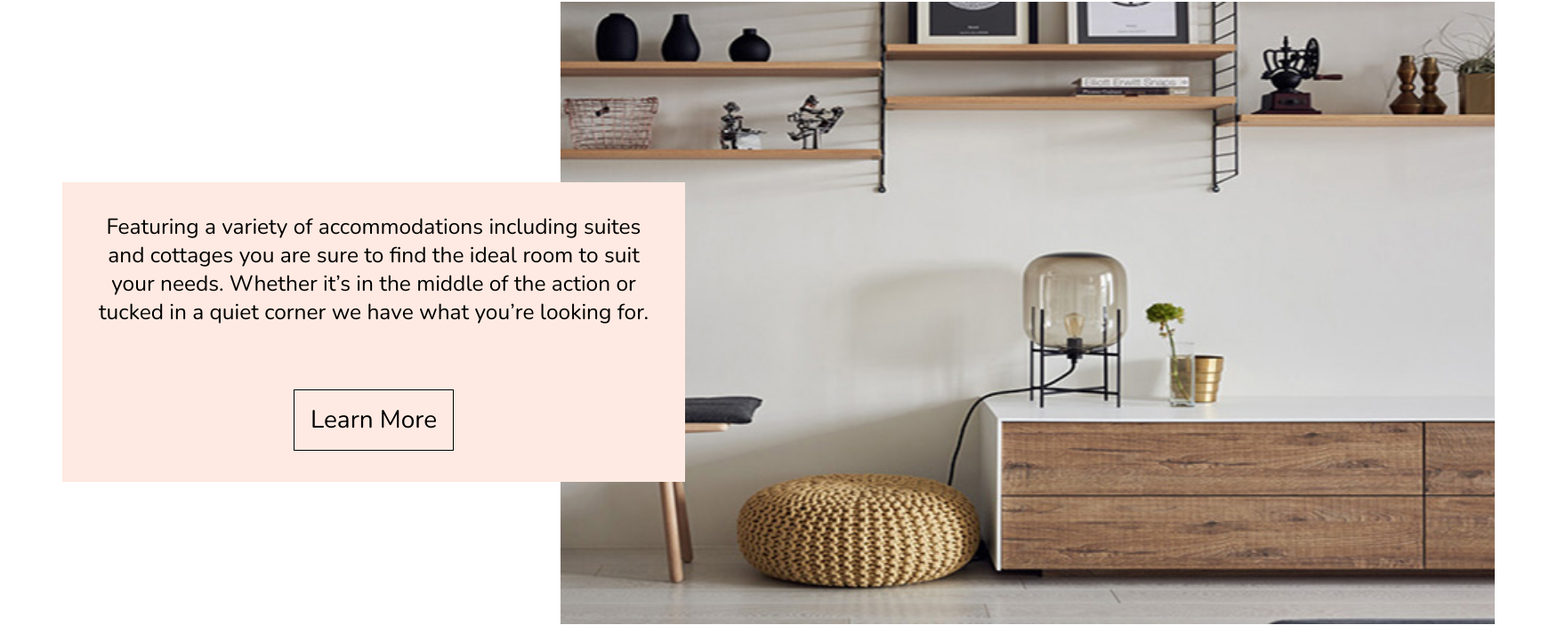
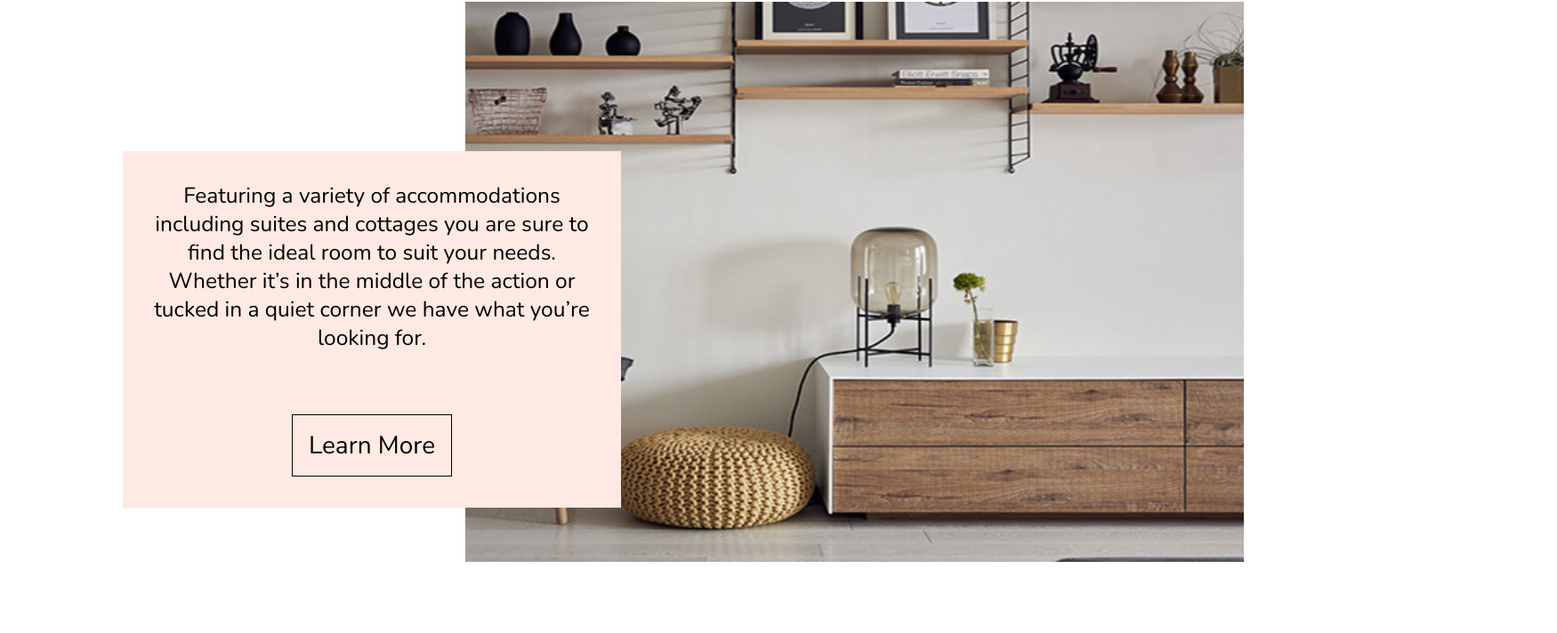
Before and after one commit to qiuqili/falls-hotel, a website: page index.html in a window 1536 px wide. Shown: the part 1300-2012 px from the top of the page at 89% size, 1750 px wide, since content can reach past the window. Drawn offline with nearby package versions, Linux system fonts and the light colour scheme; a web font is replaced by a local one.

Commit message:
screen size

```diff
--- a/styles.scss
+++ b/styles.scss
@@ -150,7 +150,7 @@ input{
 
 
 // desktop
-@media (min-width: 1366px) {
+@media (min-width: 1130px) {
 
  html {
     font-size: 35px;
@@ -165,7 +165,7 @@ input{
   }
     .component  {
     height: auto;
-    width: 50rem;
+    width: 40rem;
     margin: auto;
     p {
       text-align: left;
@@ -175,16 +175,16 @@ input{
      }
 
     img {
-      width: 30rem;
-      height: 20rem;
+      width: 25rem;
+      height: 18rem;
       align-self: flex-end;
       margin-top: 3rem;
     }
 
     .details{
-      width: 20rem;
+      width: 16rem;
       position: absolute;
-      margin-top: 18rem;
+      margin-top: 17rem;
       z-index: 10;
         article{
           margin: auto;
```
Also changed, not shown: styles.css.
